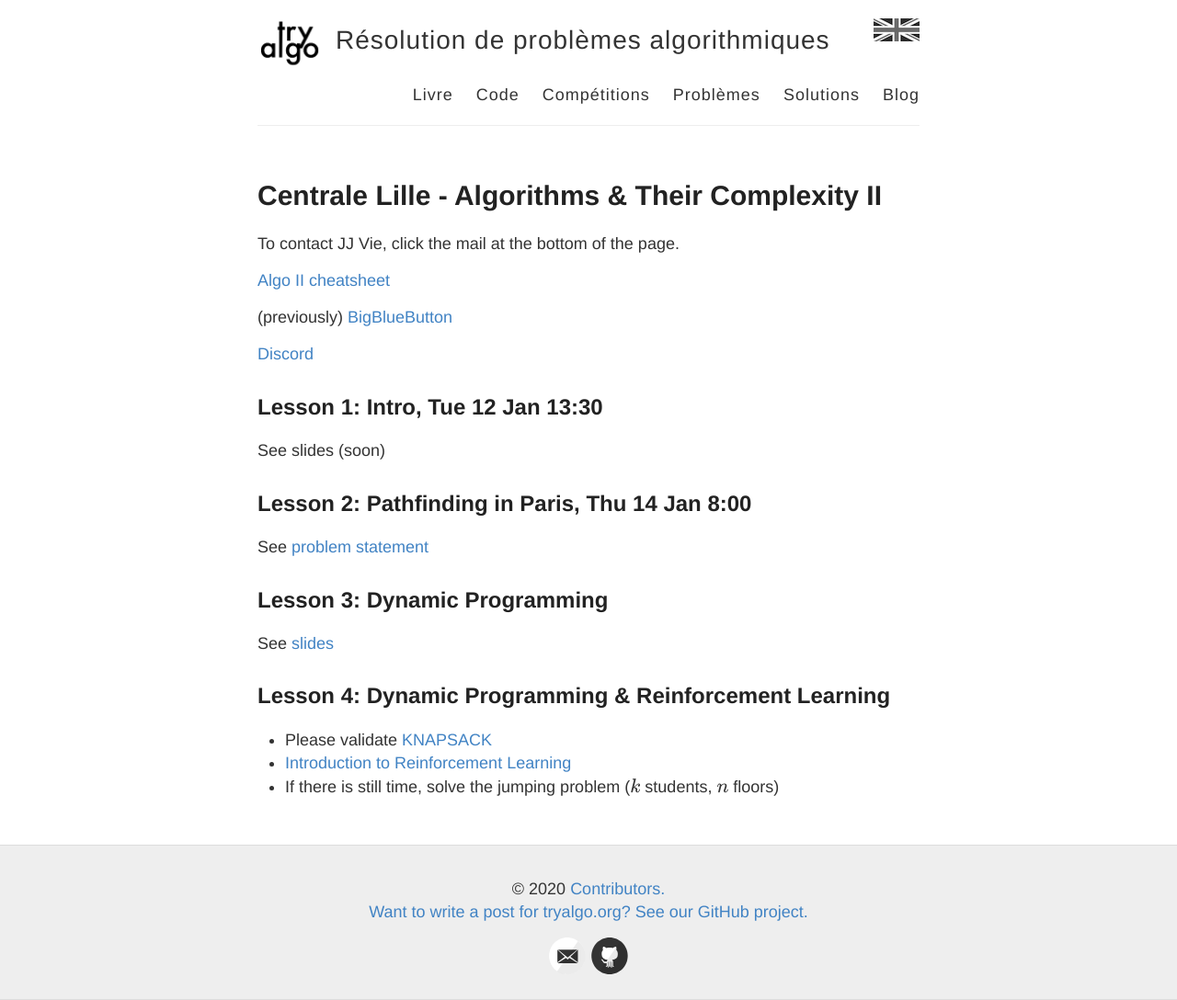
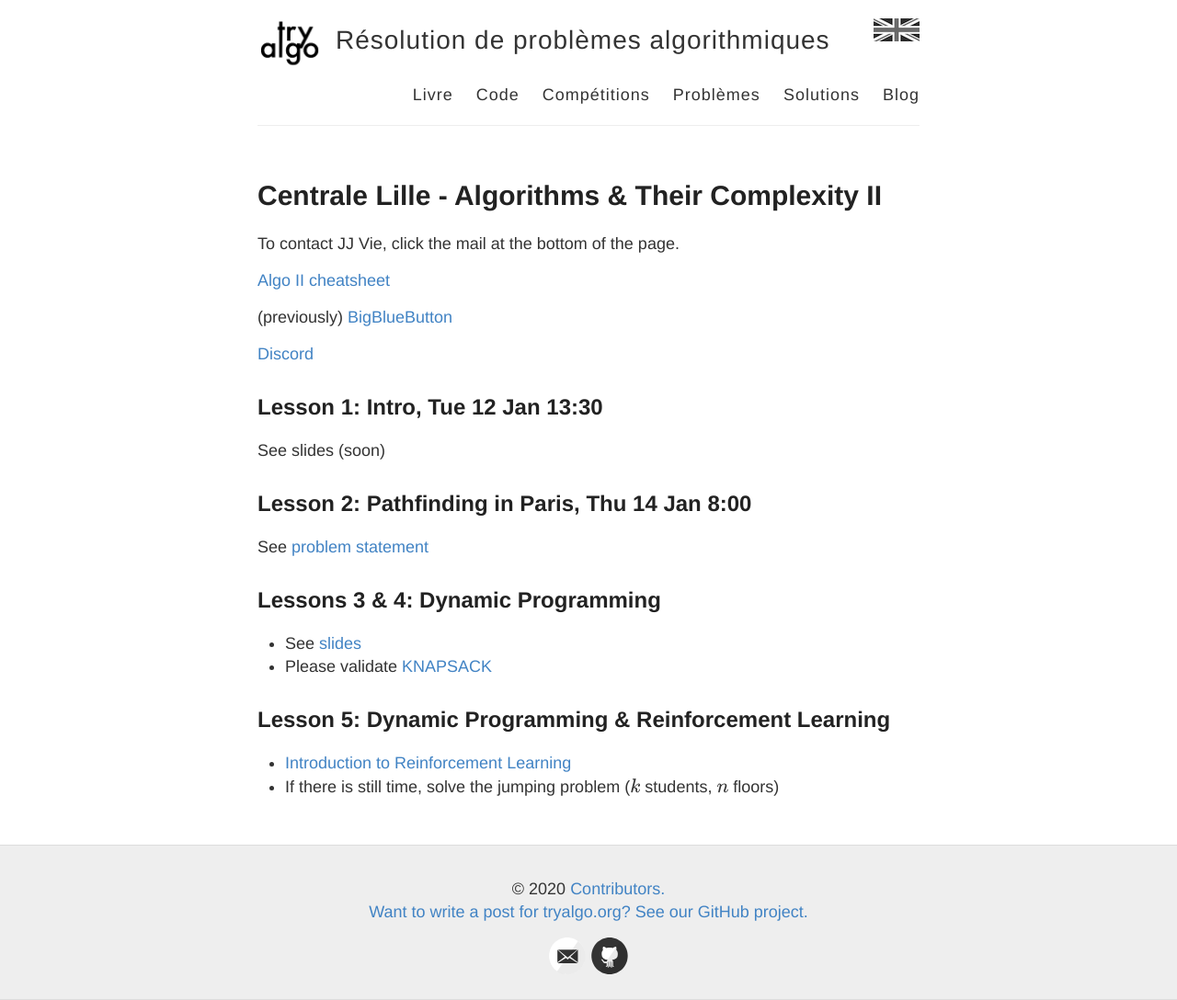
Before and after one commit to jilljenn/tryalgo.org, a Jekyll site: the page built from club-ecl/index.md, in a window 1280 px wide. Shown: the whole page at 92% size. Built offline with Jekyll 4.4.1, drawn with Linux system fonts in a browser that asks for light colours; nearby versions of some CDN libraries; formulas are drawn with MathJax 3.

Commit message:
Add lesson 5

```diff
--- a/club-ecl/index.md
+++ b/club-ecl/index.md
@@ -19,12 +19,12 @@ See slides (soon)
 
 See [problem statement](tp2/)
 
-## Lesson 3: Dynamic Programming
+## Lessons 3 & 4: Dynamic Programming
 
-See [slides](https://jill-jenn.net/slides/bellman2021.pdf)
+- See [slides](https://jill-jenn.net/slides/bellman2021.pdf)
+- Please validate [KNAPSACK](https://www.spoj.com/problems/KNAPSACK/)
 
-## Lesson 4: Dynamic Programming & Reinforcement Learning
+## Lesson 5: Dynamic Programming & Reinforcement Learning
 
-- Please validate [KNAPSACK](https://www.spoj.com/problems/KNAPSACK/)
 - [Introduction to Reinforcement Learning](https://github.com/jilljenn/tryalgo.org/blob/master/_notebooks/RL-intro.ipynb)
 - If there is still time, solve the jumping problem ($k$ students, $n$ floors)
```
